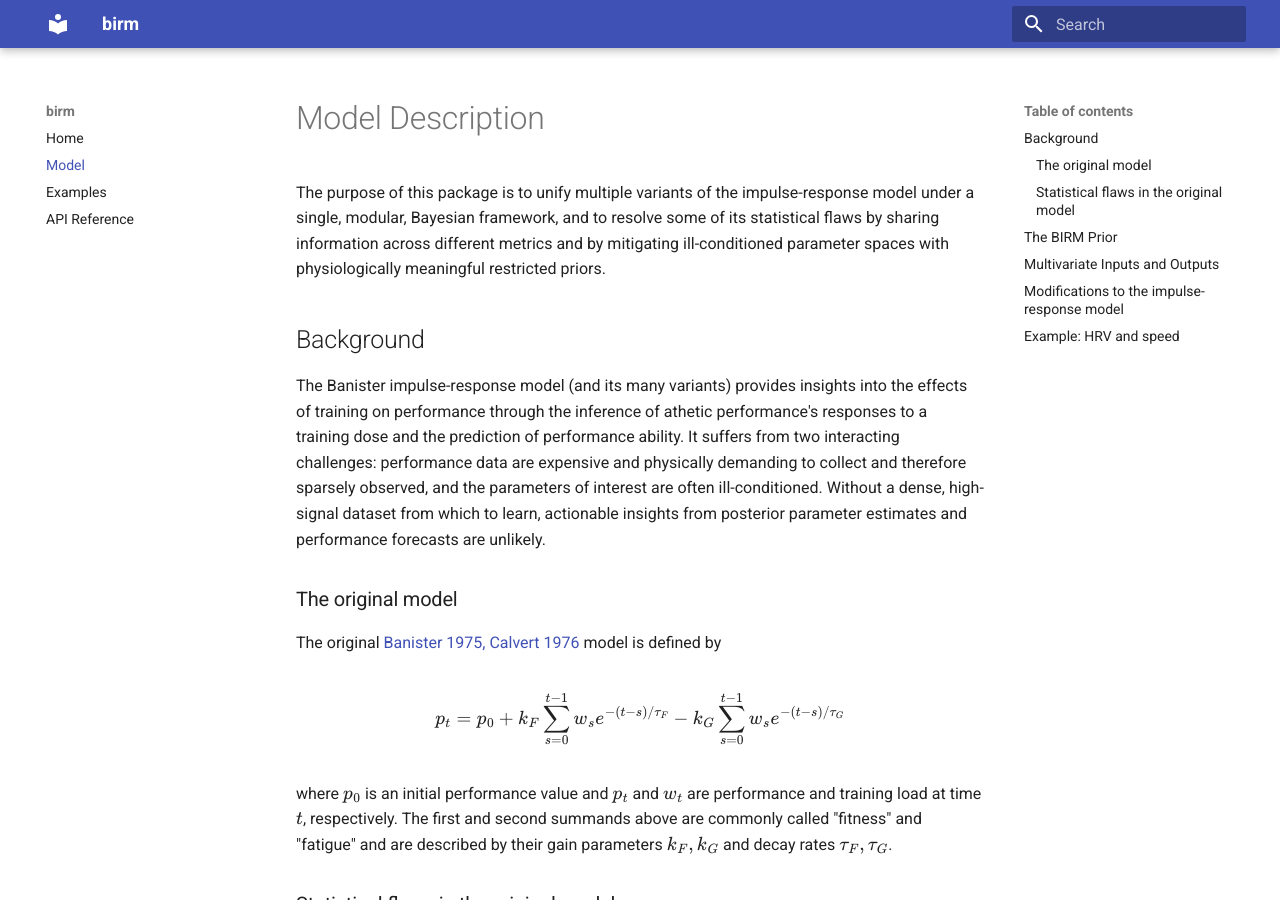
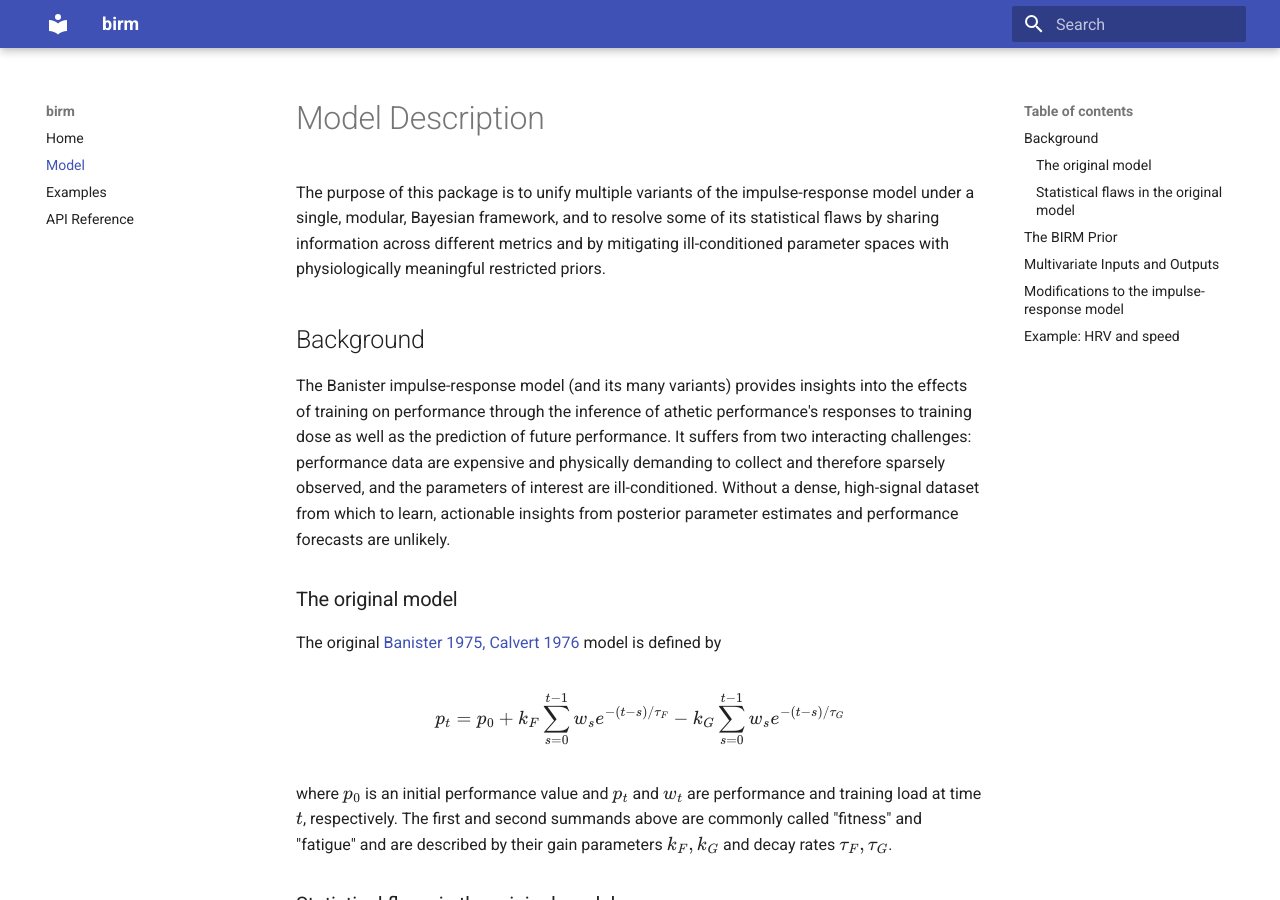
Before and after one commit to hrmerrill/birm, an MkDocs documentation site: the page built from docs/model.md, in a window 1280 px wide and 900 px high. Built offline with MkDocs 1.6.1 and Material for MkDocs 9.7.7, drawn with Linux system fonts in a browser that asks for light colours.

Commit message:
documentation and model description polish

```diff
--- a/docs/model.md
+++ b/docs/model.md
@@ -8,10 +8,10 @@ physiologically meaningful restricted priors.
 ## Background
 
 The Banister impulse-response model (and its many variants) provides insights into the
-effects of training on performance through the inference of athetic performance's responses to a
-training dose and the prediction of performance ability. It suffers from two interacting challenges:
+effects of training on performance through the inference of athetic performance's responses to
+training dose as well as the prediction of future performance. It suffers from two interacting challenges:
 performance data are expensive and physically demanding to collect and therefore sparsely observed,
-and the parameters of interest are often ill-conditioned. Without a dense, high-signal dataset from
+and the parameters of interest are ill-conditioned. Without a dense, high-signal dataset from
 which to learn, actionable insights from posterior parameter estimates and performance forecasts are
 unlikely.
 
```
Also changed, not shown: README.md (+12 -2 lines), 1 other file.
